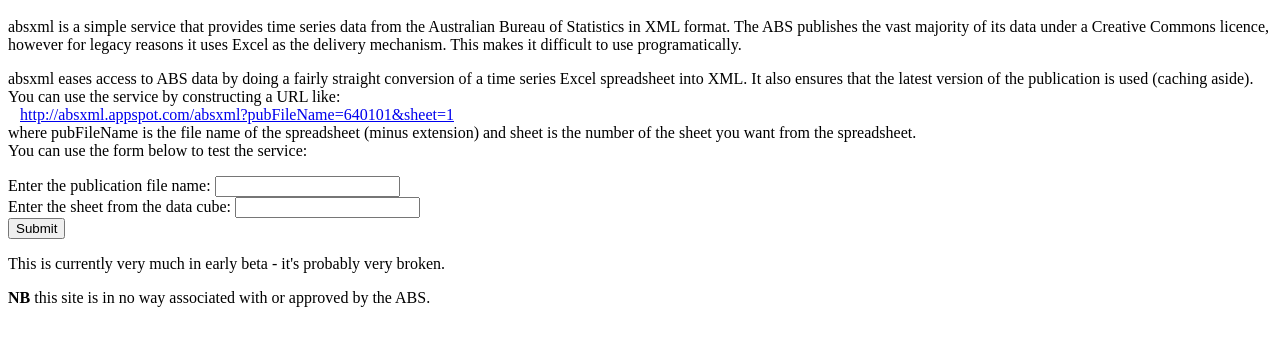
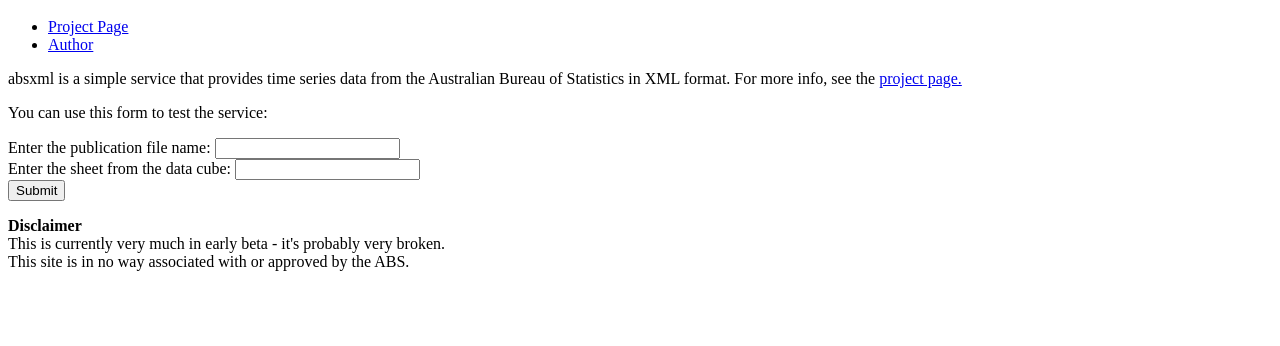
Before and after one commit to craig-a/absxml, a plain HTML site: page absxml/war/index.html in a window 1280 px wide. Shown: the part 48-394 px from the top of the page. Drawn offline with Linux system fonts and the light colour scheme.

Commit message:
Re-div'd up the page. Moved most of the content to the google code project page - added links.

```diff
--- a/absxml/war/index.html
+++ b/absxml/war/index.html
@@ -14,29 +14,27 @@
 
   <body>
   	<div id="header">
-    	<h1>absxml</h1>
+	  	<div id="title">
+	    	<h1>absxml</h1>
+	    </div>
+	    <div id="nav">
+	    	<ul>
+	    		<li><a href="http://code.google.com/p/absxml/">Project Page</a></li>
+	    		<li><a href="http://www.benrhughes.com">Author</a></li>
+	    	</ul>
+	    </div>
     </div>
     <div id="content">
 		<p>absxml is a simple service that provides time series data from the Australian
-		Bureau of Statistics in XML format. The ABS publishes the vast majority of its data
-		under a Creative Commons licence, however for legacy reasons it uses Excel as the delivery mechanism.
-		This makes it difficult to use programatically.
-		</p>
-		<p>
-		absxml eases access to ABS data by doing a fairly straight conversion of a time series Excel
-		spreadsheet into XML. It also ensures that the latest version of the publication is used (caching aside).
-		You can use the service by constructing a URL like:
-		<br/>
-		&nbsp;&nbsp;&nbsp;<a href="http://absxml.appspot.com/absxml?pubFileName=640101&sheet=1">http://absxml.appspot.com/absxml?pubFileName=640101&sheet=1</a>
-		<br/>
-		where pubFileName is the file name of the spreadsheet (minus extension) and sheet is the number of the sheet you
-		want from the spreadsheet.
-		<br/>
-		You can use the form below to test the service:
+		Bureau of Statistics in XML format. For more info, see the <a href="http://code.google.com/p/absxml">
+		project page.</a>
 		</p>
 	</div>
 	<div id="form">
-			<form name="input" action="absxml" method="get">
+		<p>
+			You can use this form to test the service:
+		</p>
+		<form name="input" action="absxml" method="get">
 			Enter the publication file name: <input type="text" name="pubFileName"/>
 			<br/>
 			Enter the sheet from the data cube: <input type="text" name="sheet"/>
@@ -45,7 +43,11 @@
 		</form>
 	</div>
 	<div id="disclaimer">
-		<p>This is currently very much in early beta - it's probably very broken.</p>
-		<p><b>NB</b> this site is in no way associated with or approved by the ABS.</p></div>
+		<b>Disclaimer</b>
+		<br/>
+		This is currently very much in early beta - it's probably very broken.
+		<br/>
+		This site is in no way associated with or approved by the ABS.
+	</div>
   </body>
 </html>
```
